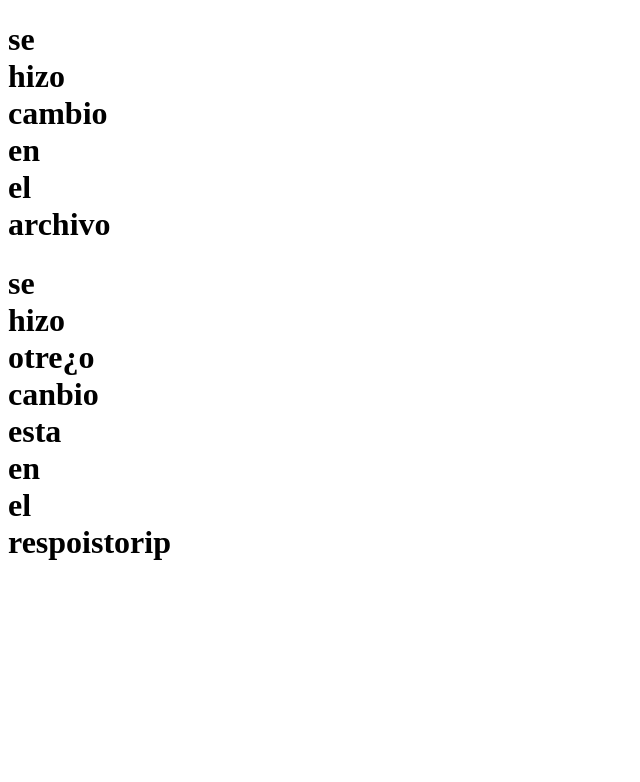
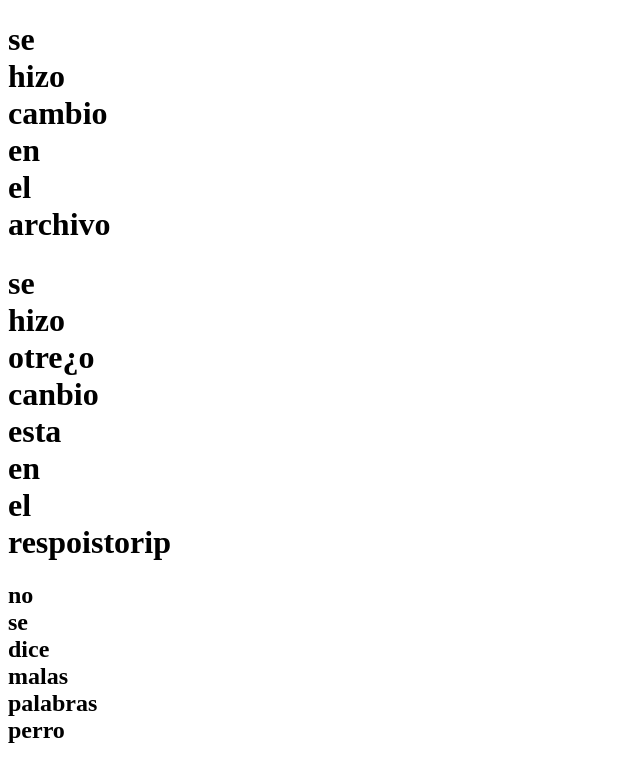
Before and after one commit to Gavi-k51/nuevoPrueba, a plain HTML site: page index.html in a window 1280 px wide. Shown: the whole page, without its empty margins (0-640 px from the left). Drawn offline with Linux system fonts and the light colour scheme.

```diff
--- a/index.html
+++ b/index.html
@@ -9,5 +9,6 @@
 <body>
     <h1>se hizo cambio en el archivo</h1>
     <h1>se hizo otre¿o canbio esta en el respoistorip</h1>
+    <h2>no se dice malas palabras perro </h2>
 </body>
 </html>
--- a/script.js
+++ b/script.js
@@ -1,2 +1,5 @@
 var saludo  = "amistad"
+for(let i = 0 ; i < 5 ; i++){
+console.log( `los numeros son ${i + 45}`)
+}
 console.log("validaciones" , saludo)
--- a/style.css
+++ b/style.css
@@ -1,4 +1,5 @@
 *{
     padding: 0;
     max-width: 55px;
+    max-width: 55px;
 }
```
